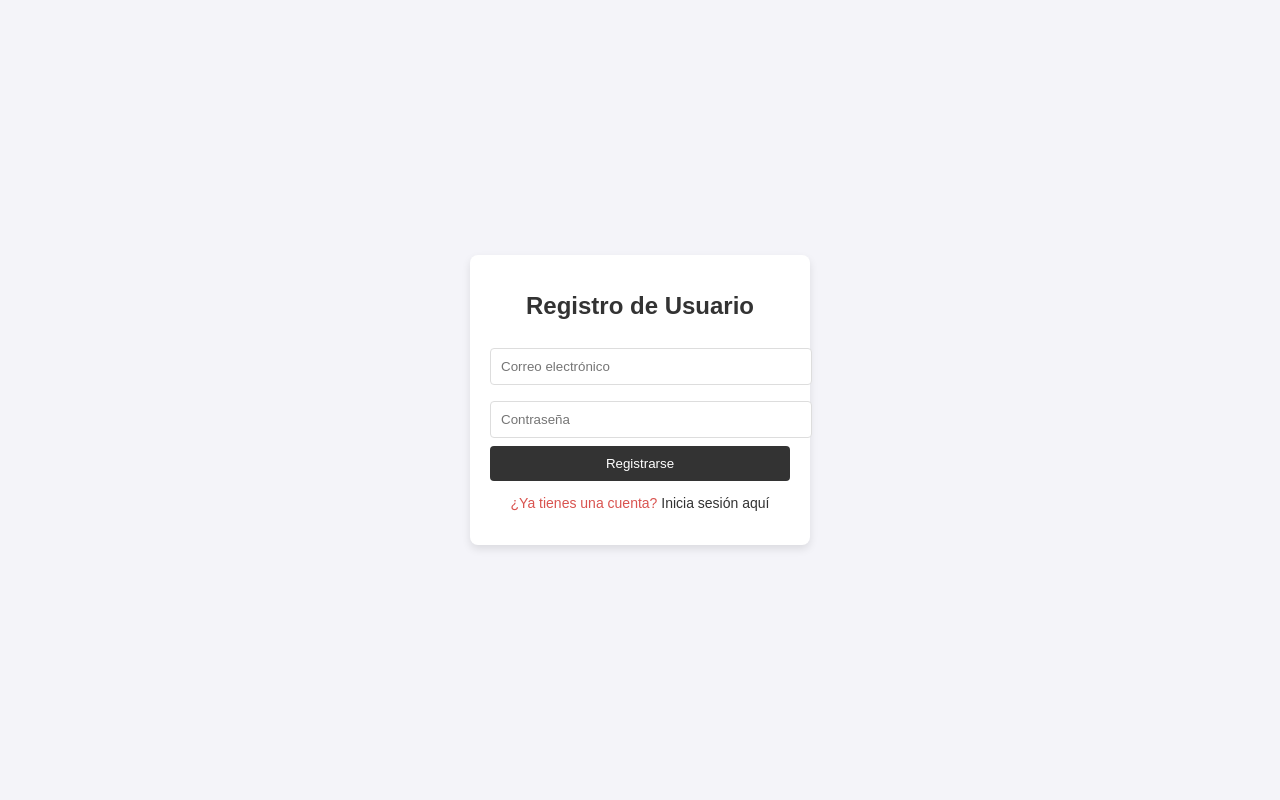
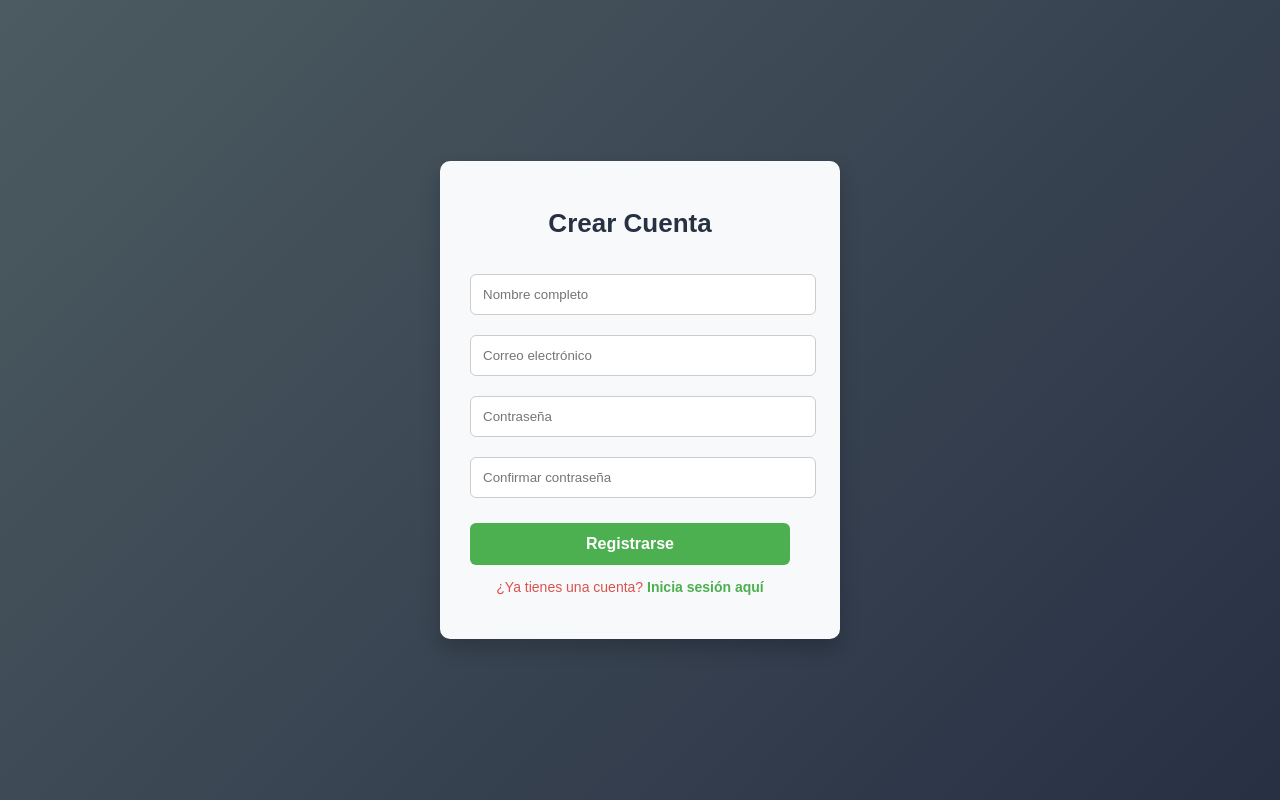
Before and after one commit to Serghio07/Todo-en-uno, a Flask app: template templates/Autenticacion/registro.html in a window 1280 px wide. Run offline with Flask 3, Linux system fonts and the light colour scheme; the template is opened without the code that fills it, so the values that code supplies are empty; some libraries are stand-ins or nearby versions.

Commit message:
mejora estetica

```diff
--- a/app.py
+++ b/app.py
@@ -1,17 +1,56 @@
-from flask import Flask, render_template
+from flask import Flask, render_template, request, jsonify
 from flask_sqlalchemy import SQLAlchemy
+from flask_jwt_extended import JWTManager, create_access_token, jwt_required
+import firebase_admin
+from firebase_admin import credentials, auth
+
 app = Flask(__name__)
 app.config['SQLALCHEMY_DATABASE_URI'] = 'mysql+pymysql://myuser:mypassword@localhost:3306/mydatabase'
+app.config['JWT_SECRET_KEY'] = 'your_jwt_secret_key'  # Clave para JWT
 db = SQLAlchemy(app)
+jwt = JWTManager(app)
 
+# Inicializar Firebase
+cred = credentials.Certificate('path/to/your/firebase_credentials.json')
+firebase_admin.initialize_app(cred)
 
+# Ruta principal
 @app.route('/')
 def home():
     return render_template('index.html')
 
+# Ruta de contacto
 @app.route('/contact')
 def contact():
     return render_template('contact.html')
 
+# Ruta de registro de usuario
+@app.route('/register', methods=['GET', 'POST'])
+def register():
+    if request.method == 'POST':
+        email = request.form.get('email')
+        password = request.form.get('password')
+        try:
+            user = auth.create_user(email=email, password=password)
+            return jsonify({"message": "Usuario registrado exitosamente", "uid": user.uid})
+        except Exception as e:
+            return jsonify({"error": str(e)}), 400
+    return render_template('register.html')
+
+# Ruta de inicio de sesión
+@app.route('/login', methods=['GET', 'POST'])
+def login():
+    if request.method == 'POST':
+        email = request.form.get('email')
+        password = request.form.get('password')
+        try:
+            user = auth.get_user_by_email(email)
+            # Aquí deberías verificar la contraseña; Firebase no lo permite directamente en el backend.
+            access_token = create_access_token(identity={"email": email})
+            return jsonify(access_token=access_token)
+        except Exception as e:
+            return jsonify({"error": str(e)}), 400
+    return render_template('login.html')
+
 if __name__ == '__main__':
     app.run(debug=True)
--- a/templates/Autenticacion/auth.js
+++ b/templates/Autenticacion/auth.js
@@ -22,7 +22,7 @@ async function register() {
     const message = document.getElementById("registerMessage");
 
     try {
-        const userCredential = await createUserWithEmailAndPassword(auth, email, password);
+        await createUserWithEmailAndPassword(auth, email, password);
         message.textContent = "Registro exitoso. Por favor, inicia sesión.";
     } catch (error) {
         console.error("Error en el registro:", error);
@@ -38,30 +38,7 @@ async function login() {
 
     try {
         const userCredential = await signInWithEmailAndPassword(auth, email, password);
-        const token = await userCredential.user.getIdToken();
-
-        // Enviar token a Flask para autenticación
-        fetch("URL_DE_TU_BACKEND/login", {
-            method: "POST",
-            headers: {
-                "Content-Type": "application/json",
-                "Authorization": `Bearer ${token}`
-            },
-            body: JSON.stringify({ token })
-        })
-        .then(response => response.json())
-        .then(data => {
-            if (data.access_token) {
-                message.textContent = "Inicio de sesión exitoso.";
-                localStorage.setItem("jwt", data.access_token); // Guardar el JWT en el almacenamiento local
-            } else {
-                message.textContent = "Error de autenticación en el servidor.";
-            }
-        })
-        .catch(error => {
-            console.error("Error en el servidor:", error);
-            message.textContent = "Error en el servidor.";
-        });
+        message.textContent = "Inicio de sesión exitoso.";
     } catch (error) {
         console.error("Error en el inicio de sesión:", error);
         message.textContent = "Error en el inicio de sesión: " + error.message;
--- a/templates/Autenticacion/login.html
+++ b/templates/Autenticacion/login.html
@@ -7,7 +7,7 @@
     <link rel="stylesheet" href="styles.css">
 </head>
 <body>
-    <div class="auth-container">
+    <div class="auth-container fade-in">
         <h1>Iniciar Sesión</h1>
 
         <!-- Formulario de Inicio de Sesión -->
--- a/templates/Autenticacion/registro.html
+++ b/templates/Autenticacion/registro.html
@@ -8,12 +8,14 @@
 </head>
 <body>
     <div class="auth-container">
-        <h1>Registro de Usuario</h1>
+        <h1>Crear Cuenta</h1>
 
         <!-- Formulario de Registro -->
         <div id="registerForm">
+            <input type="text" id="registerName" placeholder="Nombre completo" required>
             <input type="email" id="registerEmail" placeholder="Correo electrónico" required>
             <input type="password" id="registerPassword" placeholder="Contraseña" required>
+            <input type="password" id="registerConfirmPassword" placeholder="Confirmar contraseña" required>
             <button onclick="register()">Registrarse</button>
             <p id="registerMessage"></p>
         </div>
--- a/templates/Autenticacion/styles.css
+++ b/templates/Autenticacion/styles.css
@@ -1,7 +1,7 @@
-/* styles.css */
+/* General styles */
 body {
     font-family: Arial, sans-serif;
-    background-color: #f4f4f9;
+    background: linear-gradient(135deg, #4c5b61, #283044);
     display: flex;
     justify-content: center;
     align-items: center;
@@ -9,54 +9,91 @@ body {
     margin: 0;
 }
 
+/* Animations */
+@keyframes fadeIn {
+    from { opacity: 0; transform: translateY(-10px); }
+    to { opacity: 1; transform: translateY(0); }
+}
+
+@keyframes buttonHover {
+    0% { transform: scale(1); }
+    50% { transform: scale(1.05); }
+    100% { transform: scale(1); }
+}
+
+/* Container styling */
 .auth-container {
-    width: 300px;
-    padding: 20px;
-    background-color: white;
-    box-shadow: 0 4px 8px rgba(0, 0, 0, 0.1);
-    border-radius: 8px;
+    width: 320px;
+    padding: 30px;
+    padding-right: 50px;
+    background-color: #f8f9fa;
+    box-shadow: 0 10px 20px rgba(0, 0, 0, 0.2);
+    border-radius: 10px;
     text-align: center;
+    animation: fadeIn 1s ease;
 }
 
 .auth-container h1 {
-    font-size: 24px;
-    margin-bottom: 20px;
-    color: #333;
+    font-size: 26px;
+    color: #283044;
+    margin-bottom: 25px;
 }
 
+/* Input styling */
 .auth-container input {
     width: 100%;
-    padding: 10px;
-    margin: 8px 0;
-    border: 1px solid #ddd;
-    border-radius: 4px;
+    padding: 12px;
+    margin: 10px 0;
+    border: 1px solid #ccc;
+    border-radius: 6px;
+    transition: border-color 0.3s ease;
 }
 
+.auth-container input:focus {
+    border-color: #4CAF50;
+    box-shadow: 0 0 5px rgba(76, 175, 80, 0.5);
+    outline: none;
+}
+
+/* Button styling */
 .auth-container button {
     width: 100%;
-    padding: 10px;
-    background-color: #333;
+    padding: 12px;
+    margin-top: 15px;
+    background-color: #4CAF50;
     color: white;
     border: none;
-    border-radius: 4px;
+    border-radius: 6px;
     cursor: pointer;
+    font-size: 16px;
+    font-weight: bold;
+    transition: background-color 0.3s ease, transform 0.2s ease;
 }
 
 .auth-container button:hover {
-    background-color: #555;
+    background-color: #43a047;
+    animation: buttonHover 0.4s ease;
 }
 
+/* Error message */
 .auth-container p {
     color: #d9534f;
     font-size: 14px;
-    margin-top: 8px;
+    margin-top: 12px;
 }
 
+/* Link styling */
 .auth-container a {
-    color: #333;
+    color: #4CAF50;
     text-decoration: none;
+    font-weight: bold;
 }
 
 .auth-container a:hover {
     text-decoration: underline;
 }
+
+/* Fade-in effect for container */
+.fade-in {
+    animation: fadeIn 0.8s ease-in-out;
+}
--- a/test.py
+++ b/test.py
@@ -5,7 +5,7 @@ app = Flask(__name__)
 app.config['SQLALCHEMY_DATABASE_URI'] = 'mysql+pymysql://myuser:mypassword@localhost:3306/mydatabase'
 db = SQLAlchemy(app)
 
-class User(db.Model):
+class laptop(db.Model):
     id = db.Column(db.Integer, primary_key=True)
     username = db.Column(db.String(80), unique=True, nullable=False)
     email = db.Column(db.String(120), unique=True, nullable=False)
```
